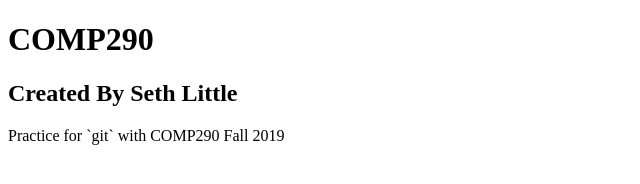
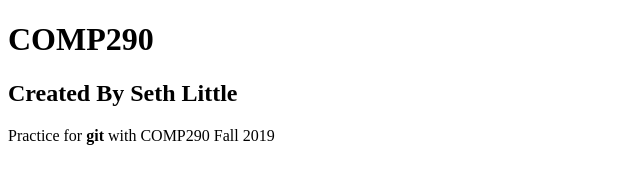
Before and after one commit to sethlittle/comp290site, a plain HTML site: page index.html in a window 1280 px wide. Shown: the full height of the page, 0-640 px from the left. Drawn offline with Linux system fonts and the light colour scheme.

Commit message:
Modifications to the index.html, format changes on 'git'

```diff
--- a/index.html
+++ b/index.html
@@ -14,7 +14,7 @@
 <body>
     <h1>COMP290</h1>
     <h2>Created By Seth Little</h2>
-    <p>Practice for `git` with COMP290 Fall 2019</p>
+    <p>Practice for <strong>git</strong> with COMP290 Fall 2019</p>
 
 
 </body>
```
